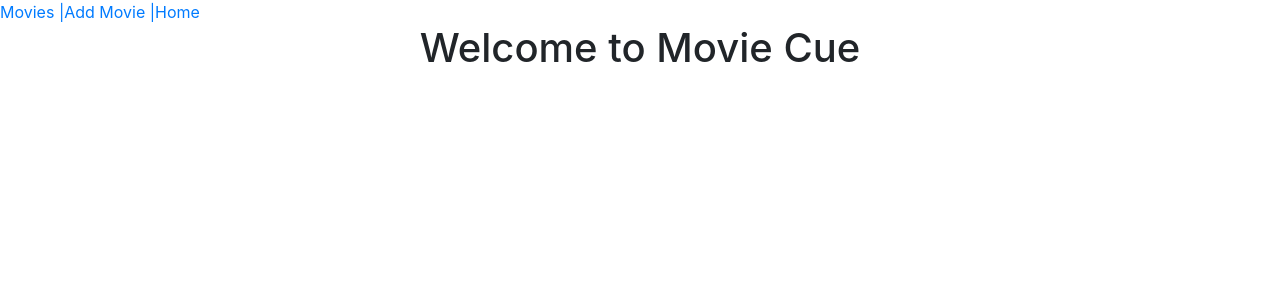
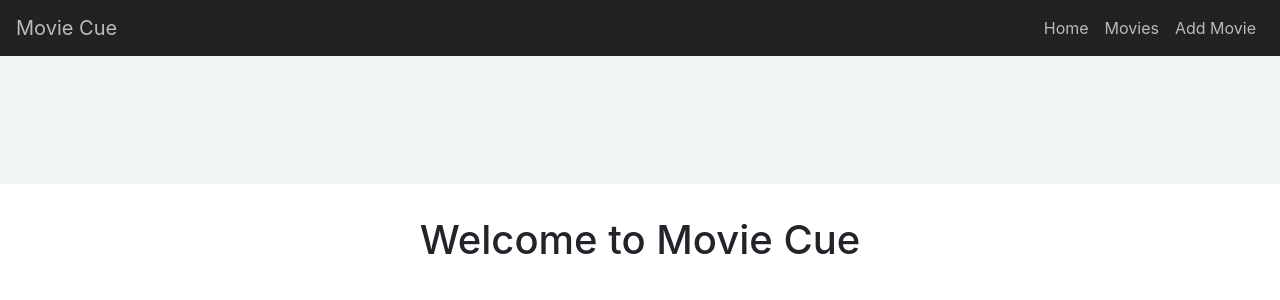
Before and after one commit to carolgreene/movie-cue-frontend, a React (Create React App) app: page / in a window 1280 px wide. Shown: the top 300 px of the page. Built offline with nearby package versions, Linux system fonts and the light colour scheme; no server answers.

Commit message:
added navigationBar & jumbotron & commented out renderMerged & propsRoute

```diff
--- a/src/containers/MoviesContainer.js
+++ b/src/containers/MoviesContainer.js
@@ -3,11 +3,14 @@ import { connect } from 'react-redux';
 import MovieForm from '../components/movies/MovieForm';
 import Movies from '../components/movies/Movies';
 import { fetchMovies } from '../actions/fetchMovies'
-import {Route, Switch, NavLink} from 'react-router-dom'
+import  {BrowserRouter as Router, Route, Switch, NavLink } from 'react-router-dom'
 import MovieCard from '../components/movies/MovieCard'
 import Home from '../components/Home'
 import Reviews from '../components/reviews/Reviews'
 import ReviewCard from '../components/reviews/ReviewCard'
+import { NavigationBar } from '../components/NavigationBar'
+import { Layout } from '../components/Layout'
+import { Jumbotron } from '../components/Jumbotron'
 
 class MoviesContainer extends Component {
 
@@ -20,7 +23,7 @@ class MoviesContainer extends Component {
 
   render() {
 
-    const renderMergedProps = (component, ...rest) => {
+    {/*const renderMergedProps = (component, ...rest) => {
       const finalProps = Object.assign({}, ...rest);
       return (
         React.createElement(component, finalProps)
@@ -33,17 +36,20 @@ class MoviesContainer extends Component {
           return renderMergedProps(component, routeProps, rest);
         }}/>
       );
-    }
+    }*/}
 
     const { movies } = this.props  //**ck this later to see if I can get Howard's way to work instead of getting movie w/in MC component
     return (
-      <div className="MoviesContainer">
-        <div>
-          <NavLink exact to='/movies'>Movies |</NavLink>
+
+      <React.Fragment>
+        <Router>
+          <NavigationBar />
+          <Jumbotron />
+            {/*  <NavLink exact to='/movies'>Movies |</NavLink>
             <NavLink exact to='/movies/new'>Add Movie |</NavLink>
-          <NavLink exact to='/'>Home </NavLink>
-        </div>
-
+            <NavLink exact to='/'>Home </NavLink>*/}
+        {/*</div>*/}
+         <Layout>
           <Switch>   {/* will match only the 1st matching route, not multiple routes. :id must be below new*/}
 
             <Route exact path='/' component={Home}/>
@@ -83,7 +89,11 @@ class MoviesContainer extends Component {
 
 
           </Switch>
-      </div>
+        </Layout>
+      </Router>
+    </React.Fragment>
+
+
     )
   }
 }
```
Lines whose indentation alone changed are shown as unchanged.
